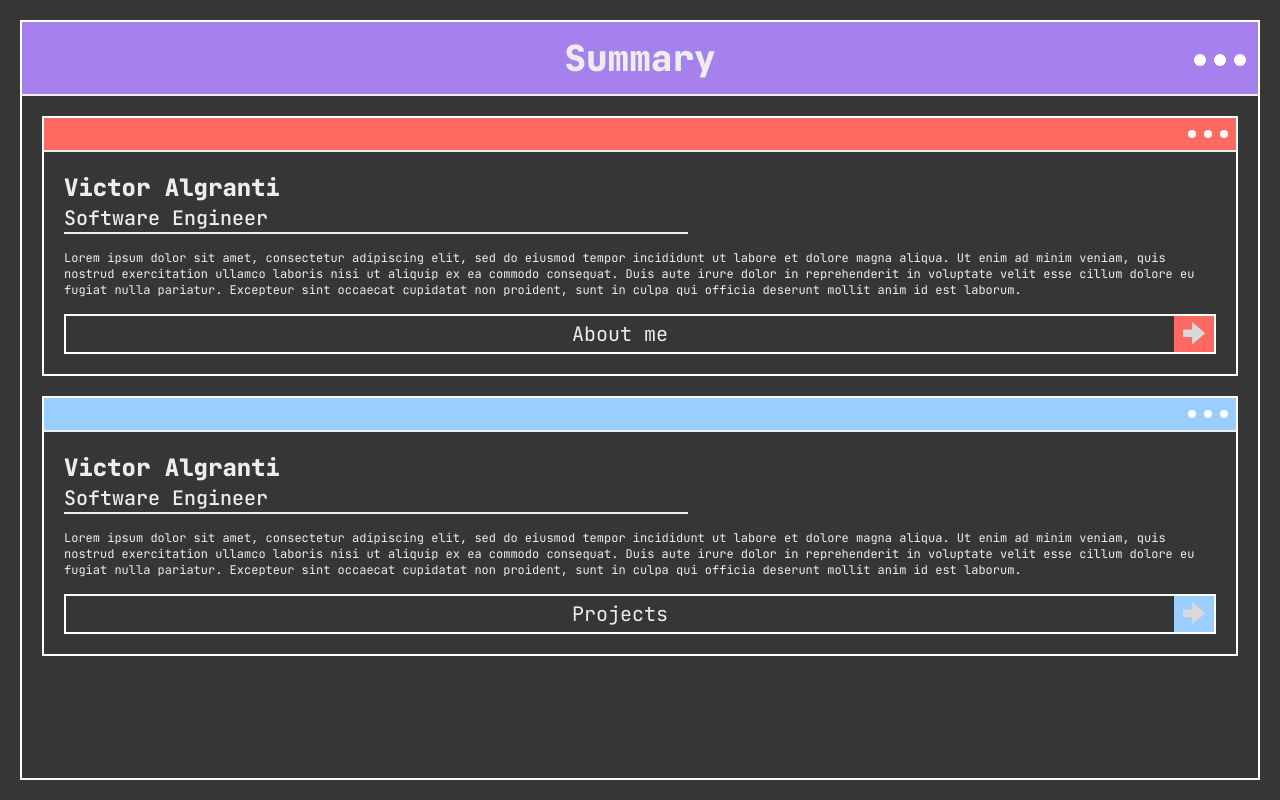
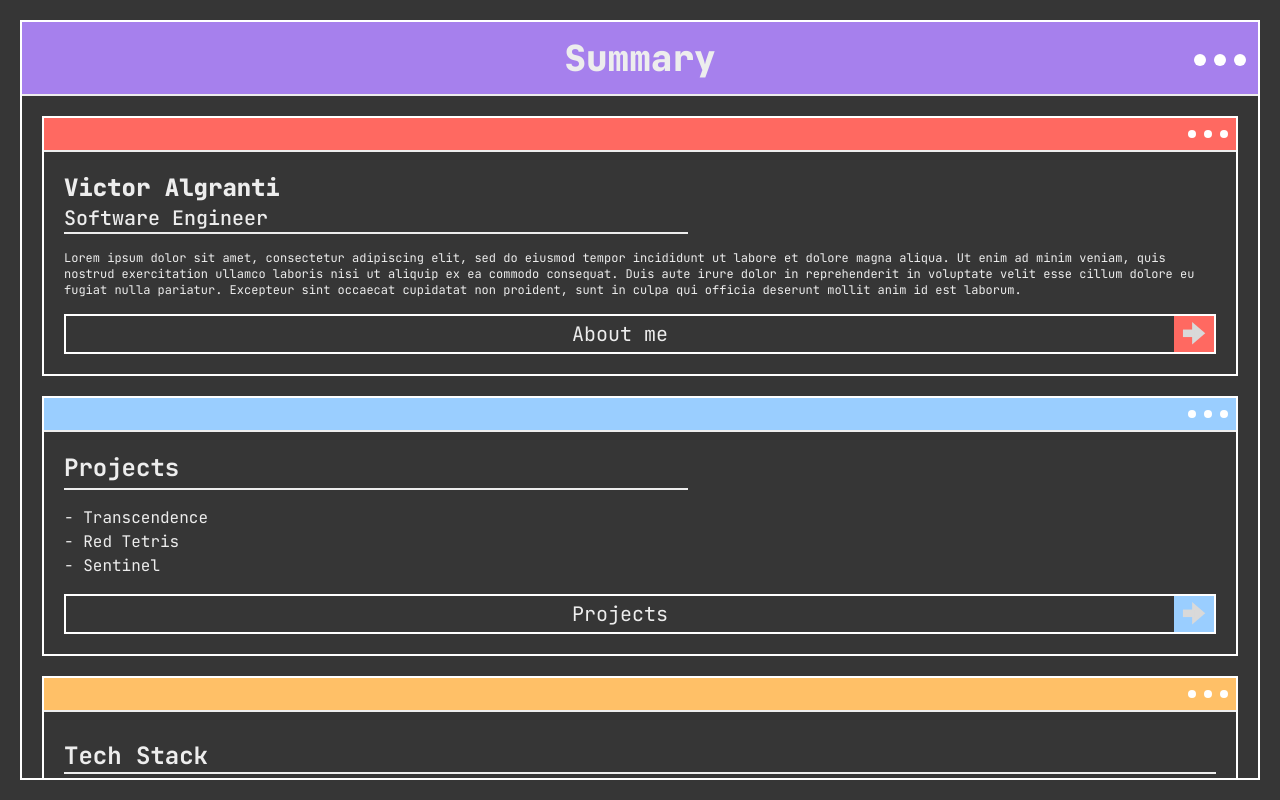
Before and after one commit to neutrou/portfolio, a Next.js app: page /summary in a window 1280 px wide. Built offline with nearby package versions, Linux system fonts and the light colour scheme.

Commit message:
summary page

```diff
--- a/app/components/Window.tsx
+++ b/app/components/Window.tsx
@@ -1,9 +1,10 @@
 "use client";
 
-import { colorName } from "@/types/ui";
-import type { ReactNode, CSSProperties } from "react";
+import { colorName, windowTypes } from "@/types/ui";
+import { useState, ReactNode, CSSProperties } from "react";
 
 type WindowProps = {
+  type: windowTypes;
   title?: string;
   titleFont?: string;
   color: colorName;
@@ -13,11 +14,11 @@ type WindowProps = {
 };
 
 type DotProps = {
-  size: boolean;
+  type: windowTypes;
 };
 
-function Dots({ size }: DotProps) {
-  if (size) {
+function Dots({ type }: DotProps) {
+  if (type === "main") {
     return (
       <section className="absolute right-3 flex items-center justify-center h-19 flex gap-2">
         <div className="size-3 rounded-full bg-white" />
@@ -33,10 +34,10 @@ function Dots({ size }: DotProps) {
       <div className="size-2 rounded-full bg-white" />
     </section>
   );
-
 }
 
 export function Window({
+  type,
   title,
   titleFont = "",
   color,
@@ -44,8 +45,6 @@ export function Window({
   height = "100%",
   children,
 }: WindowProps) {
-  const size = title !== undefined;
-
   return (
     <section
       style={{ width, height }}
@@ -59,7 +58,7 @@ export function Window({
         </div>
       <div className="size-full p-5 overflow-auto">{children}</div>
 
-      <Dots size={title !== undefined}/>
+      <Dots type={type}/>
     </section>
   );
 }
--- a/app/summary/page.tsx
+++ b/app/summary/page.tsx
@@ -4,6 +4,7 @@ import { Window } from "../components/Window"
 export default function Summary() {
   return (
     <Window
+      type="main"
       title="Summary"
       titleFont="font-extrabold"
       color="purple"
@@ -11,6 +12,7 @@ export default function Summary() {
     >
       <div className="flex-1 flex flex-col gap-5">
         <Window
+          type="small"
           color="red"
           width="100%"
           height="fit-content"
@@ -29,22 +31,66 @@ export default function Summary() {
           <Button text="About me" color="red" url="/about" size="small" />
         </Window>
         <Window
+          type="small"
           color="blue"
           width="100%"
           height="fit-content"
         >
           <div className="w-full max-w-prose border-b-2">
-            <h1 className="text-2xl font-extrabold">
-              Victor Algranti
+            <h1 className="text-2xl font-bold pb-1">
+              Projects
             </h1>
-            <h2 className="text-xl font-medium">
-              Software Engineer
-            </h2>
           </div>
-          <div className="text-xs w-auto py-4">
-            Lorem ipsum dolor sit amet, consectetur adipiscing elit, sed do eiusmod tempor incididunt ut labore et dolore magna aliqua. Ut enim ad minim veniam, quis nostrud exercitation ullamco laboris nisi ut aliquip ex ea commodo consequat. Duis aute irure dolor in reprehenderit in voluptate velit esse cillum dolore eu fugiat nulla pariatur. Excepteur sint occaecat cupidatat non proident, sunt in culpa qui officia deserunt mollit anim id est laborum.
+          <ul className="text-md w-auto py-4">
+            <li>- Transcendence</li>
+            <li>- Red Tetris</li>
+            <li>- Sentinel</li>
+          </ul>
+          <Button text="Projects" color="blue" url="/projects" size="small"/>
+        </Window>
+        <Window
+          type="small"
+          color="orange"
+          width="100%"
+          height="fit-content"
+        >
+          <div className="my-2">
+            <h1 className="text-2xl font-bold border-b-2">
+              Tech Stack
+            </h1>
           </div>
-          <Button text="Projects" color="blue" url="/projects" size="small"/>
+          <div className="my-2">
+            <div className="w-full max-w-prose py-2">
+              <h2 className="text-xl font-medium">
+                Languages:
+              </h2>
+              <ul className="text-md w-auto">
+                <li>- Python</li>
+                <li>- Javascript</li>
+              </ul>
+            </div>
+            <div className="w-full max-w-prose py-2">
+              <h2 className="text-xl font-medium">
+                Frameworks:
+              </h2>
+              <ul className="text-md w-auto">
+                <li>- Django</li>
+                <li>- NodeJS</li>
+                <li>- FastAPI</li>
+              </ul>
+            </div>
+            <div className="w-full max-w-prose py-2">
+              <h2 className="text-xl font-medium">
+                ???:
+              </h2>
+              <ul className="text-md w-auto">
+                <li>- Linux</li>
+                <li>- Docker</li>
+                <li>- Github</li>
+              </ul>
+            </div>
+          </div>
+          <Button text="Stack" color="orange" url="/stack" size="small"/>
         </Window>
       </div>
 
--- a/types/ui.ts
+++ b/types/ui.ts
@@ -1 +1,2 @@
 export type colorName = "red" | "blue" | "orange" | "purple";
+export type windowTypes = "main" | "small" | "project";
```
